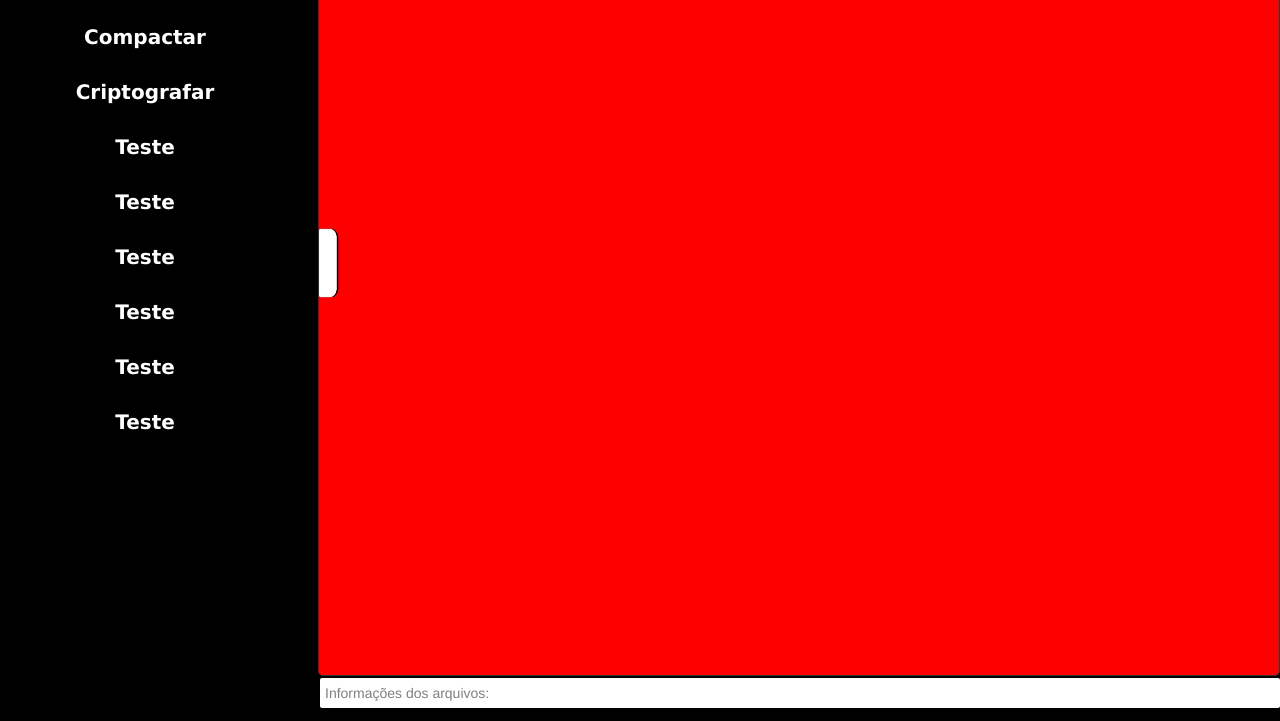
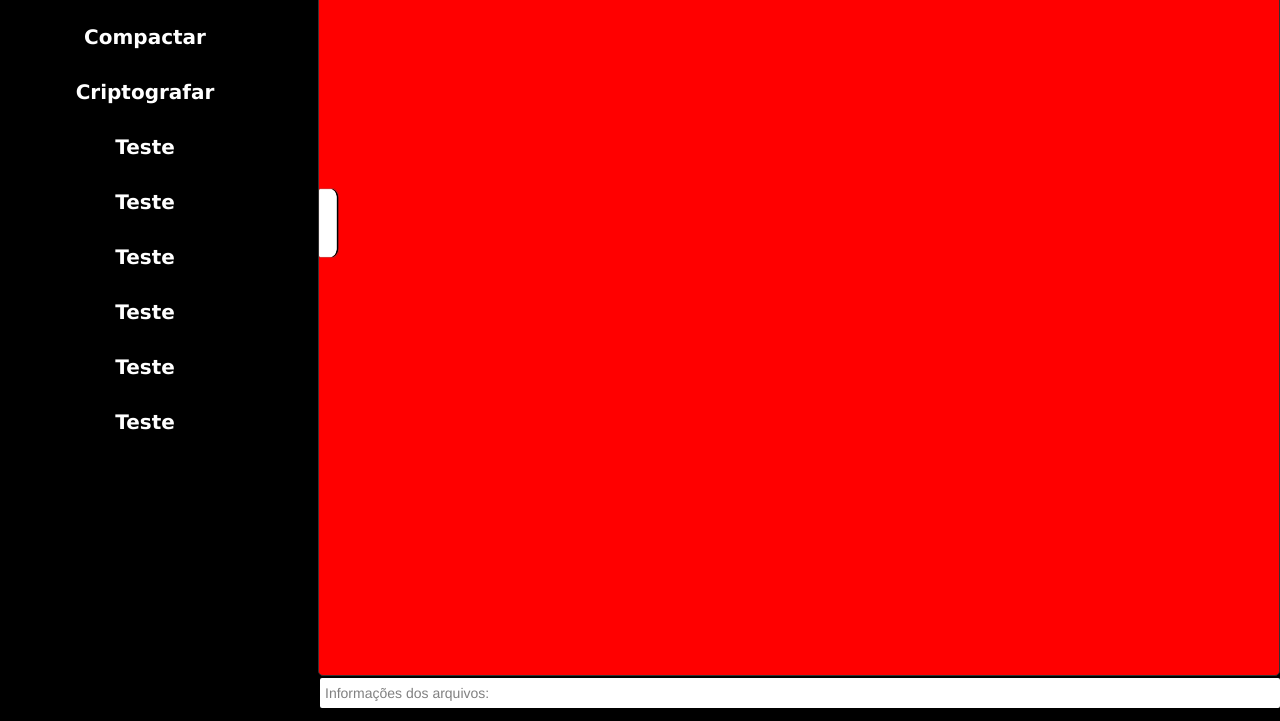
Before and after one commit to zksoftwarehouse/InterfaceZK, a website: page index.html in a window 1280 px wide. Shown: the part 79-800 px from the top of the page. Drawn offline with Linux system fonts and the light colour scheme.

Commit message:
screenshots/zkCaptura_007.png

```diff
--- a/css/zk.css
+++ b/css/zk.css
@@ -276,7 +276,7 @@
 }
 
 #botao{
-    margin-top: 275px;
+    margin-top: 235px;
     width: 20px;
     height: 70px;
 }
```
Also changed, not shown: screenshots/zkCaptura_007.png (added).
